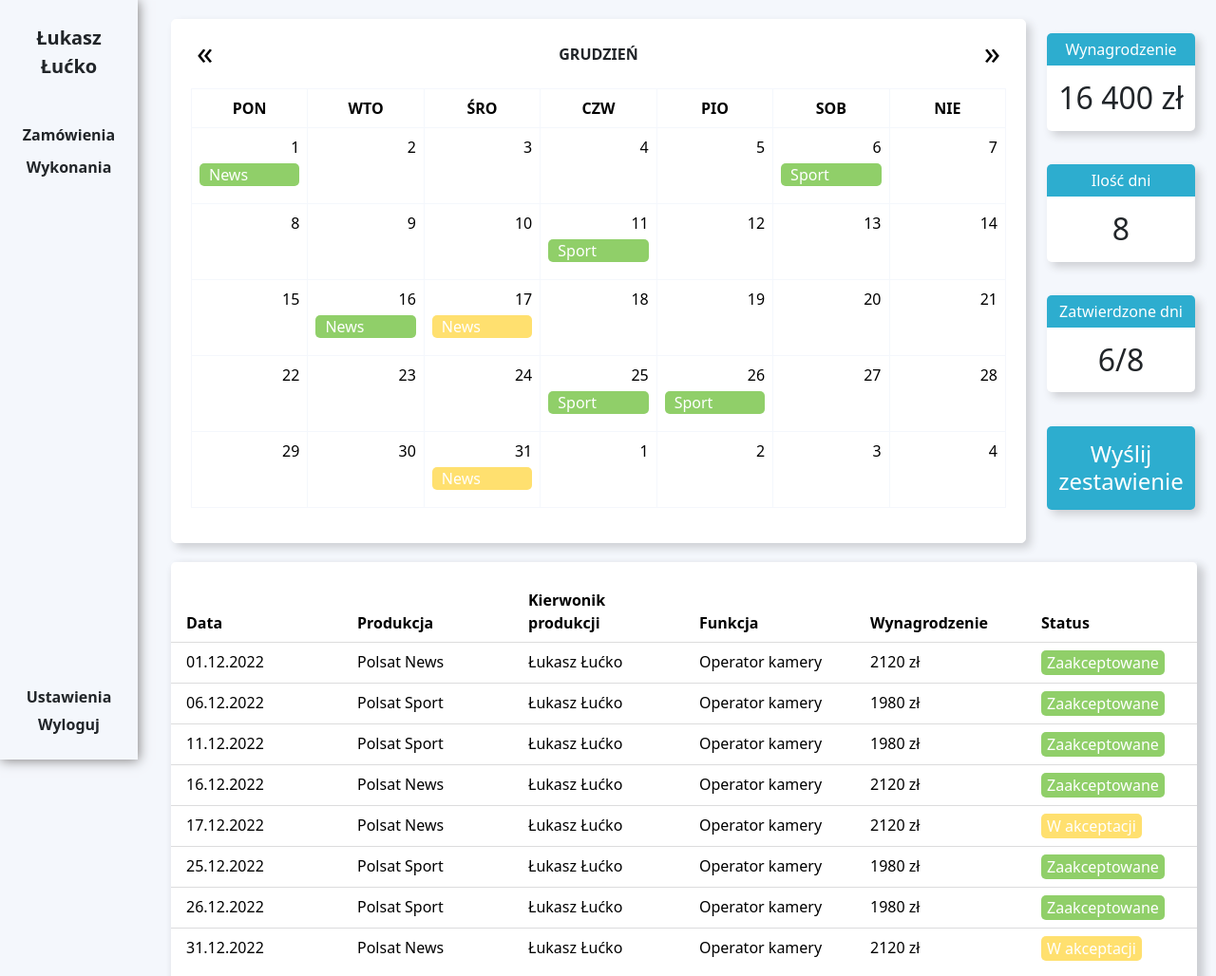
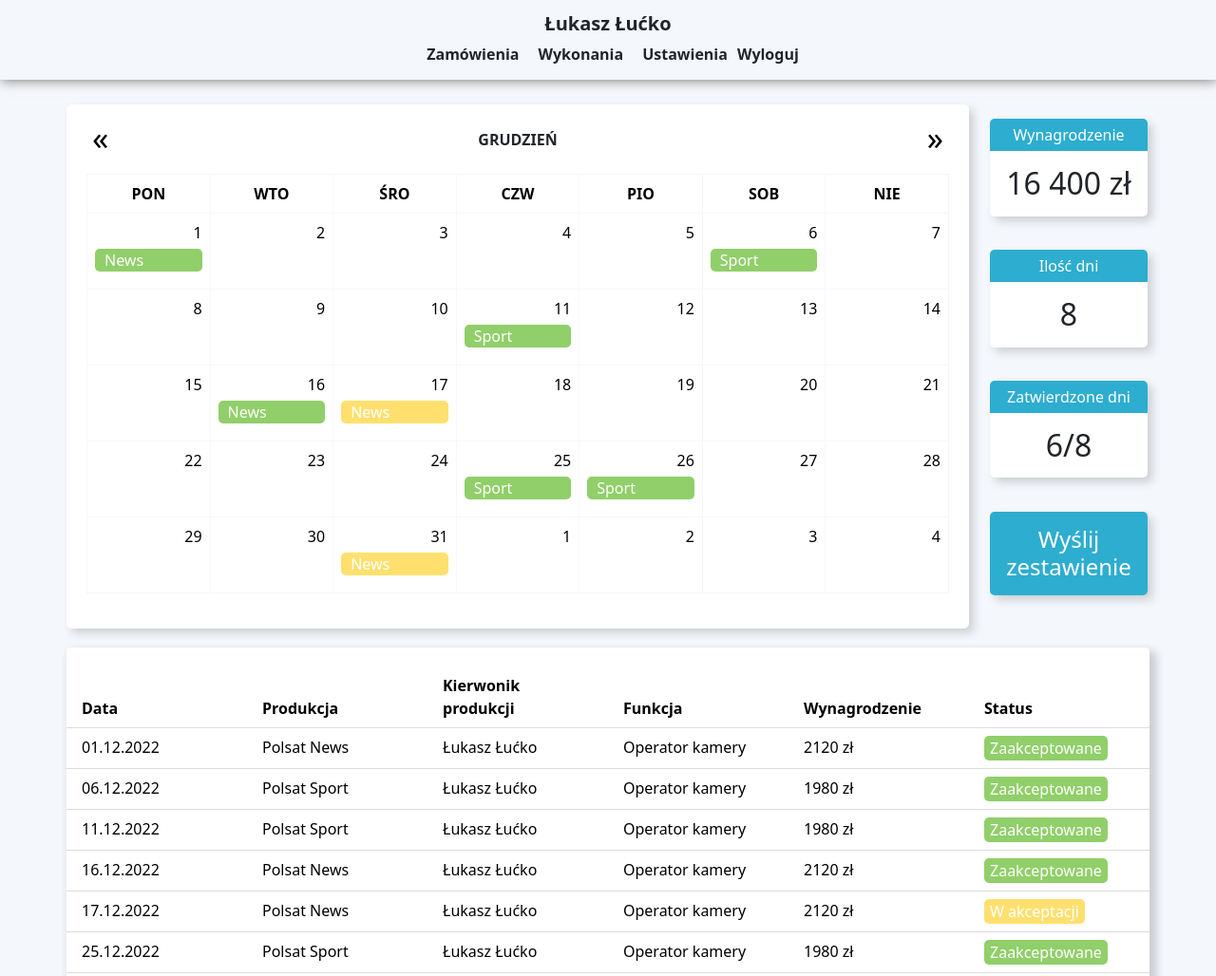
Before and after one commit to lukaszlucko/kiosk, a plain HTML site: page index.html in a window 1280 px wide. Shown: the top 1028 px of the page at 95% size. Drawn offline with nearby package versions, Linux system fonts and the light colour scheme.

Commit message:
Zmiana navbar

```diff
--- a/index.html
+++ b/index.html
@@ -18,12 +18,12 @@
                 <div class="navbar-person-name">
                     <p>Łukasz Łućko</p>
                 </div>
+            </div>
+            <div class="navbar-system">
                 <div class="navbar-person-activities">
                     <p><a href="#">Zamówienia</a></p>
                     <p><a href="#">Wykonania</a></p>
                 </div>
-            </div>
-            <div class="navbar-system">
                 <div class="navbar-options">
                     <p><a href="#">Ustawienia</a></p>
                 </div>
--- a/styles.css
+++ b/styles.css
@@ -13,28 +13,28 @@ a {
 }
 
 .container {
-    margin-top: 20px;
-    margin-left: 180px;
-    margin-right: 20px;
+    margin-top: 110px;
+    margin-left: auto;
+    margin-right: auto;
 }
 
 .navbar-content {
     position: fixed;
     display: flex;
     flex-direction: column;
-    justify-content: space-between;
+    justify-content: center;
     align-items: center;
     top: 0;
-    height: 100vh;
+    width: 100vw;
     background: #f4f7fc;
     box-shadow: 1px 1px 12px #817e7e;
-    padding: 25px 10px;
+    padding: 10px 10px;
     font-weight: 700;
 }
 
 .navbar-person {
     display: flex;
-    flex-direction: column;
+    flex-direction: row;
     align-items: center;
 }
 
@@ -44,24 +44,22 @@ a {
     text-align: center;
     font-size: 20px;
     font-weight: 900;
-    max-width: 125px;
-    min-height: 60px;
 }
 
 .navbar-person-activities {
     display: flex;
-    flex-direction: column;
+    flex-direction: row;
     align-items: center;
-    padding: 40px 0
 }
 
-.navbar-person-activities>p, .navbar-options>p {
-    padding: 5px 0;
+.navbar-person-activities>p,
+.navbar-options>p {
+    padding: 5px 10px;
 }
 
 .navbar-system {
     display: flex;
-    flex-direction: column;
+    flex-direction: row;
     align-items: center;
 }
 
```
